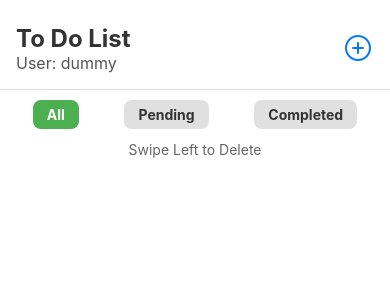
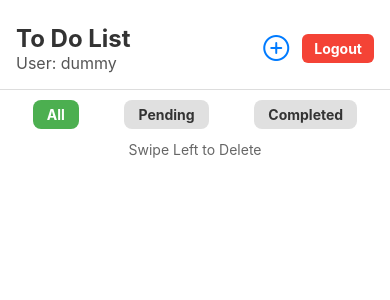
Before and after one commit to CarnageX19/todo-app-react-native, a React Native app: screen /Home in a window 390 px wide. Shown: the top 300 px of the page. Built offline with nearby package versions, Linux system fonts and the light colour scheme.

Commit message:
Clear all Todos is no longer needed

```diff
--- a/components/Header.js
+++ b/components/Header.js
@@ -2,10 +2,20 @@ import { View, Text, TouchableOpacity, StyleSheet } from 'react-native';
 import { Ionicons } from '@expo/vector-icons';
 import { useNavigation } from '@react-navigation/native';
 import { useSelector } from 'react-redux';
+import { useDispatch } from 'react-redux';
+import { setCurrentUser } from '../globalstate/userslice';
 
 export default function Header() {
     const navigation = useNavigation();
     const currentUser = useSelector((state) => state.user.currentUser);
+
+    const dispatch = useDispatch();
+
+    const handleLogout = () => {
+      dispatch(setCurrentUser(""));
+      navigation.navigate('Login');
+    };
+
 
     return (
         <View style={styles.container}>
@@ -13,9 +23,14 @@ export default function Header() {
             <Text style={styles.title}>To Do List</Text>
             <Text style={styles.username}>User: {currentUser}</Text>
           </View>
-          <TouchableOpacity onPress={() => { return navigation.navigate('Addtodo') }}>
+          <View style={styles.actionButtons}>
+            <TouchableOpacity onPress={() => navigation.navigate('Addtodo')}>
               <Ionicons name="add-circle-outline" size={32} color="#007bff" />
-          </TouchableOpacity>
+            </TouchableOpacity>
+            <TouchableOpacity onPress={handleLogout} style={styles.logoutButton}>
+              <Text style={styles.logoutText}>Logout</Text>
+            </TouchableOpacity>
+          </View>
         </View>
     );
 }
@@ -42,4 +57,23 @@ const styles = StyleSheet.create({
     fontSize: 16,
     color: '#555',
   },
+  actionButtons: {
+    flexDirection: 'row',
+    alignItems: 'center',
+    gap: 10,
+  },
+
+  logoutButton: {
+    backgroundColor: '#f44336',
+    paddingVertical: 6,
+    paddingHorizontal: 12,
+    borderRadius: 6,
+  },
+
+  logoutText: {
+    color: '#fff',
+    fontWeight: 'bold',
+    fontSize: 14,
+  },
+
 });
--- a/components/Loginscreen.js
+++ b/components/Loginscreen.js
@@ -14,7 +14,7 @@ export default function LoginScreen({ navigation }) {
   return (
     <View style={styles.container}>
       <Text style={styles.title}>Login</Text>
-
+      <Text>Dummy Login Credentials Only</Text>
       <TextInput
         style={styles.input}
         value="dummy"
--- a/services/storage.js
+++ b/services/storage.js
@@ -25,15 +25,6 @@ class StorageService {
     }
   }
 
-  async clearTodos(user) {
-    try {
-      await AsyncStorage.removeItem(this.getUserKey(user));
-    } catch (error) {
-      console.error('Failed to clear todos:', error);
-      throw error;
-    }
-  }
-
   async updateTodos(todos, user) {
     try {
       await AsyncStorage.setItem(this.getUserKey(user), JSON.stringify(todos));
```
